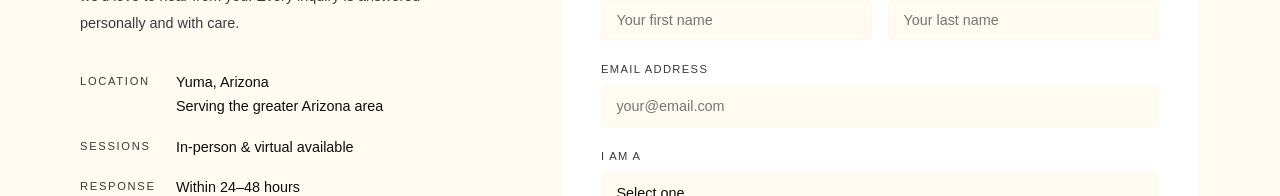
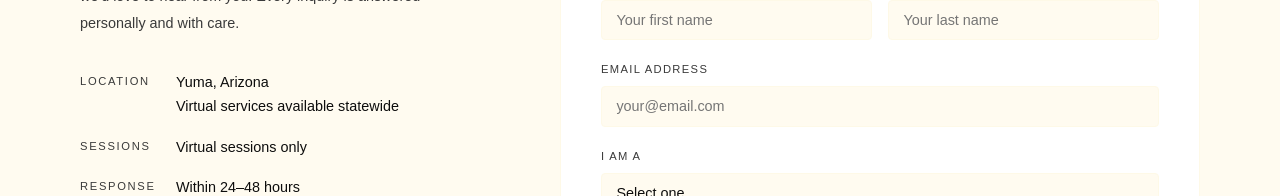
Before and after one commit to MarcoFernstaedt/cynthia-tutoring-platform, a Next.js app: page /contact in a window 1280 px wide. Shown: the part 604-800 px from the top of the page. Built offline with nearby package versions, Linux system fonts and the light colour scheme.

Commit message:
fix: make Cynthia site virtual only

```diff
--- a/app/exact-site.tsx
+++ b/app/exact-site.tsx
@@ -25,7 +25,9 @@ export default function ExactSaguaroSite({ initialPage = 'home' }: { initialPage
       strip: ['Nurturing readers', 'Nurturing writers', 'Nurturing confidence', 'K–12 · College · Adult · ESL · Homeschool', 'Donde cada estudiante florece'],
       featuresTitle: <>Learning for <em>every</em> season of life</>,
       featuresSub: 'From kindergarten to adulthood — every learner finds their harvest here',
-      contactLocation: <>Yuma, Arizona<br />Serving the greater Arizona area</>,
+      contactLocation: <>Yuma, Arizona<br />Virtual services available statewide</>,
+      virtualSummary: 'Online reading, writing, ESL, and homeschool support from Yuma, Arizona.',
+      sessionsLabel: 'Sessions', sessionsValue: 'Virtual sessions only',
       footerTagline: <>Every learner blooms at their own pace.<br />Learning as unique and vivid as you are.</>,
       packageHeading: 'Commitment discounts available', packageTag: 'Packages',
       packageBullets: [
@@ -44,7 +46,9 @@ export default function ExactSaguaroSite({ initialPage = 'home' }: { initialPage
       strip: ['Lectores en crecimiento', 'Escritores en crecimiento', 'Confianza en crecimiento', 'K–12 · Universidad · Adultos · ESL · Educación en casa', 'Donde cada estudiante florece a su propio ritmo'],
       featuresTitle: <>Aprendizaje para <em>cada</em> etapa de la vida</>,
       featuresSub: 'Desde kínder hasta la adultez — cada estudiante encuentra aquí su cosecha',
-      contactLocation: <>Yuma, Arizona<br />Sirviendo al área de Arizona</>,
+      contactLocation: <>Yuma, Arizona<br />Servicios virtuales disponibles en todo Arizona</>,
+      virtualSummary: 'Apoyo virtual de lectura, escritura, ESL y educación en casa desde Yuma, Arizona.',
+      sessionsLabel: 'Sesiones', sessionsValue: 'Solo sesiones virtuales',
       footerTagline: <>Cada estudiante florece a su propio ritmo.<br />Aprendizaje tan único y vivo como tú.</>,
       packageHeading: 'Descuentos por compromiso disponibles', packageTag: 'Paquetes especiales',
       packageBullets: [
@@ -180,6 +184,7 @@ export default function ExactSaguaroSite({ initialPage = 'home' }: { initialPage
             <div className="features-header">
               <h2 className="section-title" id="features-title">{t.featuresTitle}</h2>
               <p className="section-sub">{t.featuresSub}</p>
+              <p className="section-sub virtual-service-note">{t.virtualSummary}</p>
             </div>
             <div className="features-grid">
               <div className="feature-card">
@@ -388,8 +393,8 @@ export default function ExactSaguaroSite({ initialPage = 'home' }: { initialPage
                   <span className="contact-row-val">{t.contactLocation}</span>
                 </div>
                 <div className="contact-row">
-                  <span className="contact-row-label">Sessions</span>
-                  <span className="contact-row-val">In-person &amp; virtual available</span>
+                  <span className="contact-row-label">{t.sessionsLabel}</span>
+                  <span className="contact-row-val">{t.sessionsValue}</span>
                 </div>
                 <div className="contact-row">
                   <span className="contact-row-label">Response</span>
--- a/app/layout.tsx
+++ b/app/layout.tsx
@@ -3,7 +3,7 @@ import './globals.css'
 
 export const metadata: Metadata = {
   title: 'Saguaro Blossoms Learning',
-  description: 'Learning as unique and vivid as the saguaro blossom. Saguaro Blossoms Learning supports readers, writers, ESL learners, homeschool families, college students, and adult learners in Yuma, Arizona.',
+  description: 'Learning as unique and vivid as the saguaro blossom. Saguaro Blossoms Learning provides virtual tutoring services for readers, writers, ESL learners, homeschool families, college students, and adult learners from Yuma, Arizona.',
 }
 
 export default function RootLayout({ children }: { children: React.ReactNode }) {
```
Also changed, not shown: tests/content-contract.mjs (+9 -0 lines).
